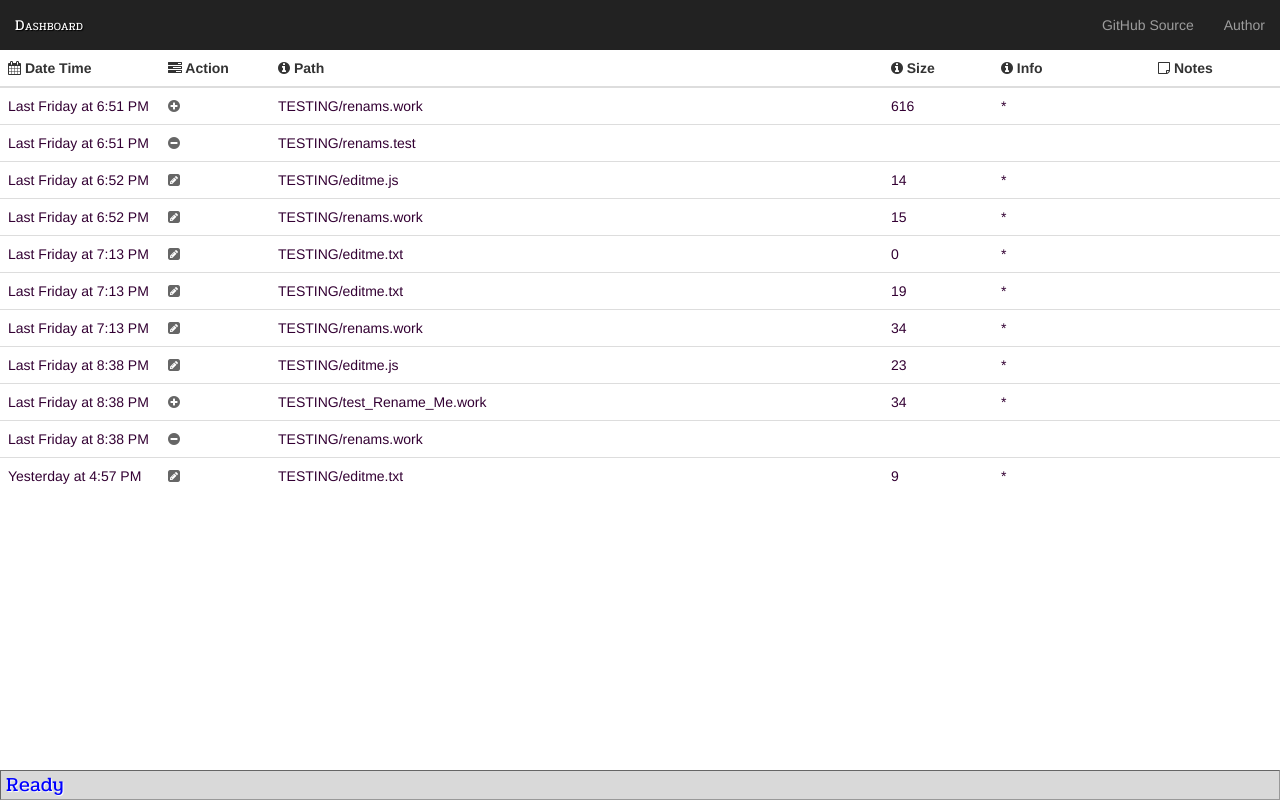
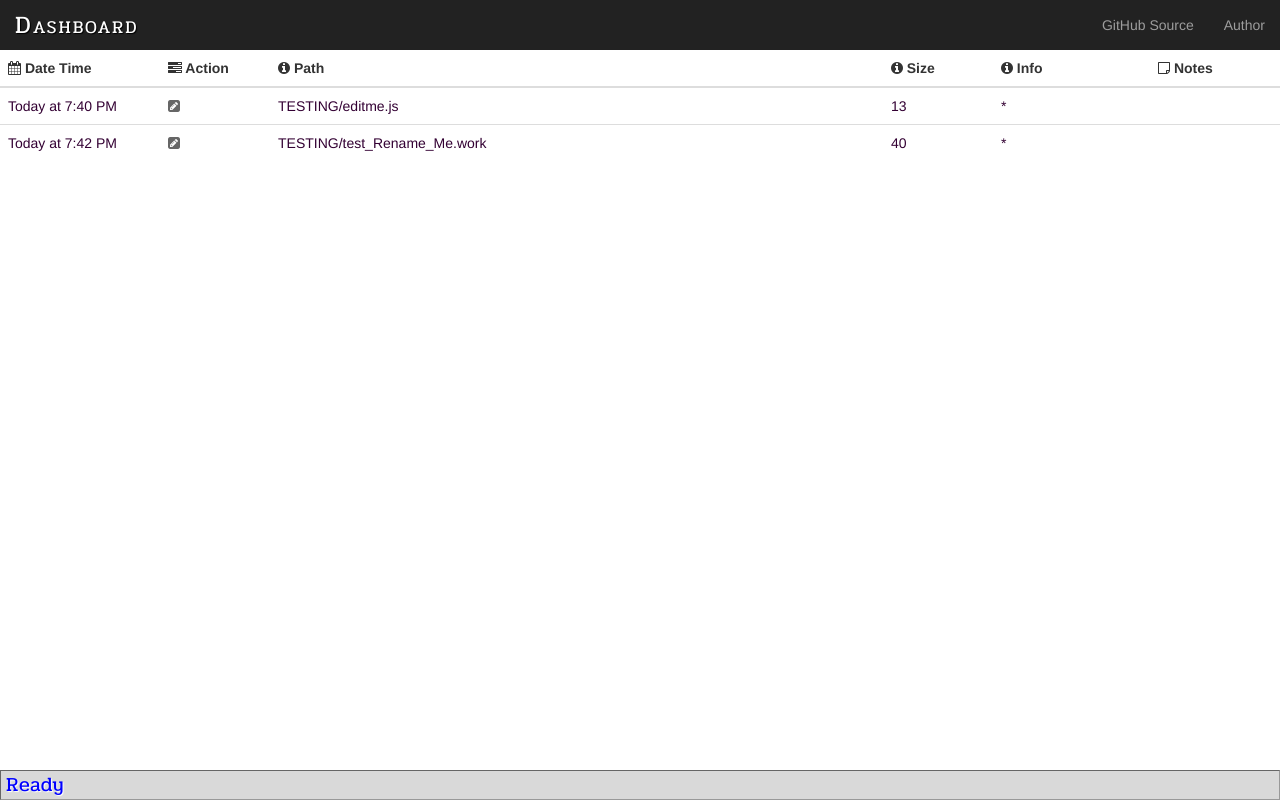
Before and after one commit to johnrnelson/dirsee, a website with bundled scripts: page Dashboard.html in a window 1280 px wide. Built offline with nearby package versions, Linux system fonts and the light colour scheme; a web font is replaced by a local one.

Commit message:
Normal Updates...

```diff
--- a/Dashboard.html
+++ b/Dashboard.html
@@ -2,7 +2,7 @@
 <html lang="en-US">
 
     <head>
-        <title>Dashboard</title>
+        <title>Loading...</title>
         <meta charset="utf-8">
         <meta name="viewport" content="width=device-width, initial-scale=1">
 
@@ -45,10 +45,7 @@
             </div>
         </nav>
         <displaytable>
-        <!--<div class="container-fluid">-->
 
-            <!--<h2 class="sub-header">Change Log</h2>-->
-            <!--<div class="table-responsive">-->
 
             <table class="table table-stripedXX">
                 <thead>
@@ -66,9 +63,6 @@
                 </tbody>
             </table>
 
-            <!--</div>-->
-        <!--</div>-->
-
         </displaytable>
 
 
@@ -78,7 +72,7 @@
 
 
 
-        <statusbar class="STATUS"  id="DSUIHelperEL">
+        <statusbar class="STATUS" id="DSUIHelperEL">
 
             Ready
 
--- a/HTML/css/main.css
+++ b/HTML/css/main.css
@@ -38,10 +38,10 @@ displaytable{
   font-family: 'Pridi', serif;
   color: #cccccc;
   text-shadow: 1px 1px 1px #000000;
-  font-size: 15px;
+  font-size: 25px;
   font-variant: small-caps;
   white-space: nowrap;
-  letter-spacing: .03em;
+  letter-spacing: .08em;
 }
 .STATUS {
   display: block;
--- a/HTML/data/today.js
+++ b/HTML/data/today.js
@@ -1,11 +1,2 @@
-ds.A("7/1/2016 18:51:48 GMT+0000 (UTC)","+","TESTING/renams.work",{"dev":169,"mode":33188,"nlink":1,"uid":1000,"gid":1000,"rdev":0,"blksize":4096,"ino":6286,"size":616,"blocks":8,"atime":"2016-06-30T17:00:15.196Z","mtime":"2016-06-30T17:00:15.188Z","ctime":"2016-07-01T18:51:48.269Z","birthtime":"2016-07-01T18:51:48.269Z"},"");
-ds.A("7/1/2016 18:51:48 GMT+0000 (UTC)","-","TESTING/renams.test",{},"");
-ds.A("7/1/2016 18:52:30 GMT+0000 (UTC)","*","TESTING/editme.js",{"dev":169,"mode":33188,"nlink":1,"uid":1000,"gid":1000,"rdev":0,"blksize":4096,"ino":6119,"size":14,"blocks":8,"atime":"2016-07-01T18:28:53.657Z","mtime":"2016-07-01T18:52:30.109Z","ctime":"2016-07-01T18:52:30.109Z","birthtime":"2016-07-01T18:52:30.109Z"},"");
-ds.A("7/1/2016 18:52:39 GMT+0000 (UTC)","*","TESTING/renams.work",{"dev":169,"mode":33188,"nlink":1,"uid":1000,"gid":1000,"rdev":0,"blksize":4096,"ino":6286,"size":15,"blocks":8,"atime":"2016-07-01T18:52:33.677Z","mtime":"2016-07-01T18:52:39.089Z","ctime":"2016-07-01T18:52:39.089Z","birthtime":"2016-07-01T18:52:39.089Z"},"");
-ds.A("7/1/2016 19:13:20 GMT+0000 (UTC)","*","TESTING/editme.txt",{"dev":169,"mode":33188,"nlink":1,"uid":1000,"gid":1000,"rdev":0,"blksize":4096,"ino":6158,"size":0,"blocks":0,"atime":"2016-07-01T17:20:02.973Z","mtime":"2016-07-01T19:13:20.065Z","ctime":"2016-07-01T19:13:20.065Z","birthtime":"2016-07-01T19:13:20.065Z"},"");
-ds.A("7/1/2016 19:13:20 GMT+0000 (UTC)","*","TESTING/editme.txt",{"dev":169,"mode":33188,"nlink":1,"uid":1000,"gid":1000,"rdev":0,"blksize":4096,"ino":6158,"size":19,"blocks":8,"atime":"2016-07-01T17:20:02.973Z","mtime":"2016-07-01T19:13:20.157Z","ctime":"2016-07-01T19:13:20.157Z","birthtime":"2016-07-01T19:13:20.157Z"},"");
-ds.A("7/1/2016 19:13:29 GMT+0000 (UTC)","*","TESTING/renams.work",{"dev":169,"mode":33188,"nlink":1,"uid":1000,"gid":1000,"rdev":0,"blksize":4096,"ino":6286,"size":34,"blocks":8,"atime":"2016-07-01T19:13:23.137Z","mtime":"2016-07-01T19:13:29.017Z","ctime":"2016-07-01T19:13:29.017Z","birthtime":"2016-07-01T19:13:29.017Z"},"");
-ds.A("7/1/2016 20:38:03 GMT+0000 (UTC)","*","TESTING/editme.js",{"dev":169,"mode":33188,"nlink":1,"uid":1000,"gid":1000,"rdev":0,"blksize":4096,"ino":6119,"size":23,"blocks":8,"atime":"2016-07-01T19:46:08.601Z","mtime":"2016-07-01T20:38:03.789Z","ctime":"2016-07-01T20:38:03.789Z","birthtime":"2016-07-01T20:38:03.789Z"},"");
-ds.A("7/1/2016 20:38:22 GMT+0000 (UTC)","+","TESTING/test_Rename_Me.work",{"dev":169,"mode":33188,"nlink":1,"uid":1000,"gid":1000,"rdev":0,"blksize":4096,"ino":6286,"size":34,"blocks":8,"atime":"2016-07-01T19:46:08.605Z","mtime":"2016-07-01T19:13:29.017Z","ctime":"2016-07-01T20:38:22.053Z","birthtime":"2016-07-01T20:38:22.053Z"},"");
-ds.A("7/1/2016 20:38:22 GMT+0000 (UTC)","-","TESTING/renams.work",{},"");
-ds.A("7/2/2016 16:57:53 GMT+0000 (UTC)","*","TESTING/editme.txt",{"dev":169,"mode":33188,"nlink":1,"uid":1000,"gid":1000,"rdev":0,"blksize":4096,"ino":6158,"size":9,"blocks":8,"atime":"2016-07-01T19:13:20.165Z","mtime":"2016-07-02T16:57:53.464Z","ctime":"2016-07-02T16:57:53.464Z","birthtime":"2016-07-02T16:57:53.464Z"},"");
+ds.A("7/3/2016 19:40:50 GMT+0000 (UTC)","*","TESTING/editme.js",{"dev":169,"mode":33188,"nlink":1,"uid":1000,"gid":1000,"rdev":0,"blksize":4096,"ino":6119,"size":13,"blocks":8,"atime":"2016-07-03T19:40:46.768Z","mtime":"2016-07-03T19:40:50.124Z","ctime":"2016-07-03T19:40:50.124Z","birthtime":"2016-07-03T19:40:50.124Z"},"");
+ds.A("7/3/2016 19:42:10 GMT+0000 (UTC)","*","TESTING/test_Rename_Me.work",{"dev":169,"mode":33188,"nlink":1,"uid":1000,"gid":1000,"rdev":0,"blksize":4096,"ino":6286,"size":40,"blocks":8,"atime":"2016-07-03T19:42:07.692Z","mtime":"2016-07-03T19:42:10.956Z","ctime":"2016-07-03T19:42:10.956Z","birthtime":"2016-07-03T19:42:10.956Z"},"");
--- a/HTML/js/main.js
+++ b/HTML/js/main.js
@@ -73,7 +73,7 @@ var Dashboard = {
         //If the file has stats...
         if (Object.keys(FileStats).length) {
             var displayDate = moment(new Date(DateTimeOfLogItem)).calendar();
-            if (FileStats.birthtime == FileStats.ctime) {
+            if (FileStats.birthtime == FileStats.mtime) {
                 FileStatsHTML = '*';
             }
             else {
@@ -87,7 +87,7 @@ var Dashboard = {
                     '';
 
             }
-            console.log(FileStats);
+            // console.log(FileStats);
 
 
 
@@ -121,3 +121,4 @@ window.ds = Dashboard;
 
 
 console.info('The Dashboard JS Ready..');
+document.title= 'Dashboard';
--- a/LIB/HTMLWriter.js
+++ b/LIB/HTMLWriter.js
@@ -12,7 +12,6 @@ function WriteFile(Data2Write) {
     //Date in a serialize-able format...
     var dt = new Date().toLocaleDateString() + ' ' +new Date().toTimeString();
 
-    // var LINE_OF_DATA = '"'+dt+'","'+Data2Write.a+'","'+Data2Write.f+'","'+Data2Write.m+'"\r\n';
     var LINE_OF_DATA = 'ds.A("'+dt+'","'+Data2Write.a+'","'+Data2Write.f+'",'+Data2Write.s+',"'+Data2Write.m+'");\r\n';
 
 
--- a/TESTING/editme.js
+++ b/TESTING/editme.js
@@ -1,4 +1 @@
 //Edit ME!
-
-
-//again??
--- a/dirsee.js
+++ b/dirsee.js
@@ -64,7 +64,6 @@ catch (errorMain) {
 
 
 BugLog.Info('Watching folder: ['+Configuration.WatchPath + ']');
-// console.log(Configuration);
 
 Configuration.RootPath = __dirname;
 
@@ -76,8 +75,3 @@ Configuration.RootPath = __dirname;
 var Watcher = require('./LIB/Watcher');
 
 Watcher.WatchAFolder(Configuration.WatchPath);
-
-
-
-
-// process.exit(0);
--- a/package.json
+++ b/package.json
@@ -1 +1 @@
-{"name":"dirsee","version":"0.0.29","description":"Watch a folder and spit out some HTML :-) ","repository":{"type":"git","url":"git@git-www:johnrnelson/dirsee.git"},"keywords":["bug","log"],"author":"John Nelson <me@johnrnelson.com> (https://www.johnrnelson.com/)","license":"BSD-2-Clause","dependencies":{"buglog":"git+https://git@github.com/johnrnelson/BugLog.git","chokidar":"^1.6.0"}}
+{"name":"dirsee","version":"0.0.30","description":"Watch a folder and spit out some HTML :-) ","repository":{"type":"git","url":"git@git-www:johnrnelson/dirsee.git"},"keywords":["bug","log"],"author":"John Nelson <me@johnrnelson.com> (https://www.johnrnelson.com/)","license":"BSD-2-Clause","dependencies":{"buglog":"git+https://git@github.com/johnrnelson/BugLog.git","chokidar":"^1.6.0"}}
```
Also changed, not shown: 2 other files. Lines whose indentation alone changed are shown as unchanged.
